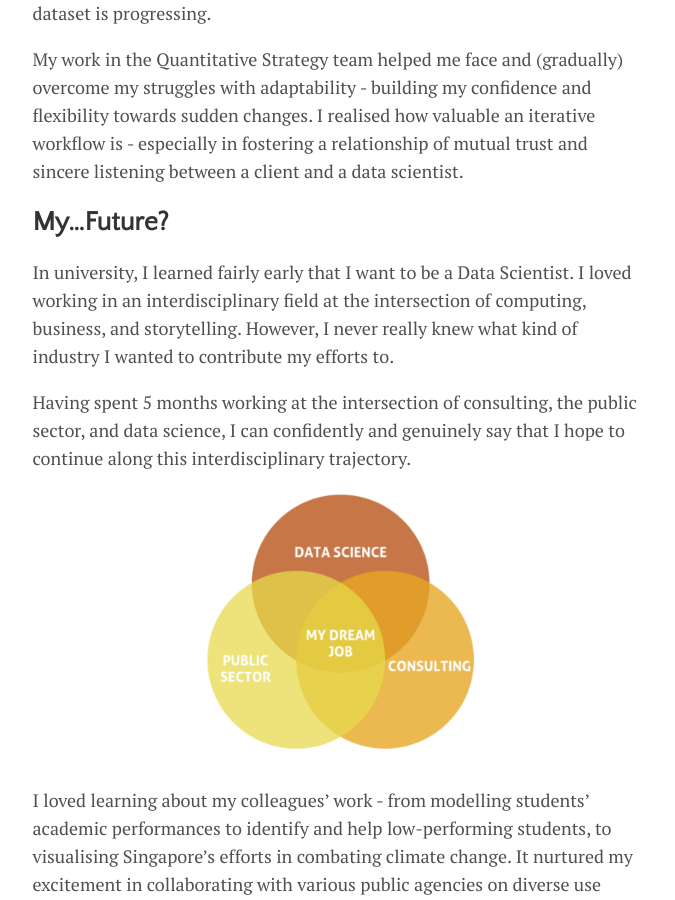
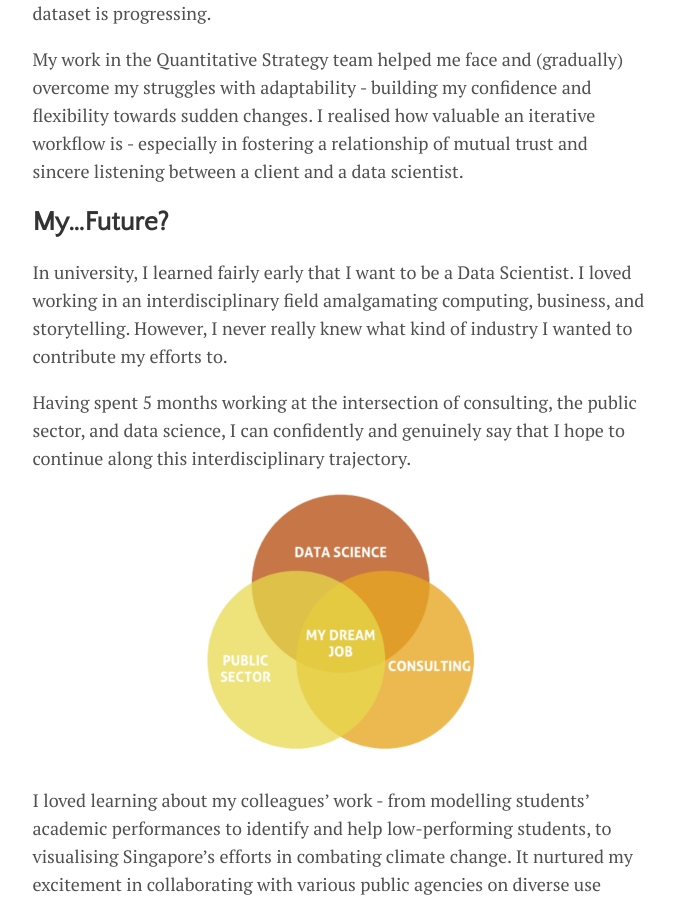
Before and after one commit to shreyasriram4/shreyasriram4.github.io, a Jekyll site: the page built from _posts/2022-11-14-govtech-internship.md, in a window 1280 px wide and 900 px high, scrolled down 5597 px. Shown: the whole window, without its empty margins (300-975 px from the left). Built offline with Jekyll 4.4.1, drawn with Linux system fonts in a browser that asks for light colours.

Commit message:
Update 2022-11-14-govtech-internship.md

```diff
--- a/_posts/2022-11-14-govtech-internship.md
+++ b/_posts/2022-11-14-govtech-internship.md
@@ -84,7 +84,7 @@ My work in the Quantitative Strategy team helped me face and (gradually) overcom
 
 ## My...Future?
 
-In university, I learned fairly early that I want to be a Data Scientist. I loved working in an interdisciplinary field at the intersection of computing, business, and storytelling. However, I never really knew what kind of industry I wanted to contribute my efforts to.
+In university, I learned fairly early that I want to be a Data Scientist. I loved working in an interdisciplinary field amalgamating computing, business, and storytelling. However, I never really knew what kind of industry I wanted to contribute my efforts to.
 
 Having spent 5 months working at the intersection of consulting, the public sector, and data science, I can confidently and genuinely say that I hope to continue along this interdisciplinary trajectory.
 
```
